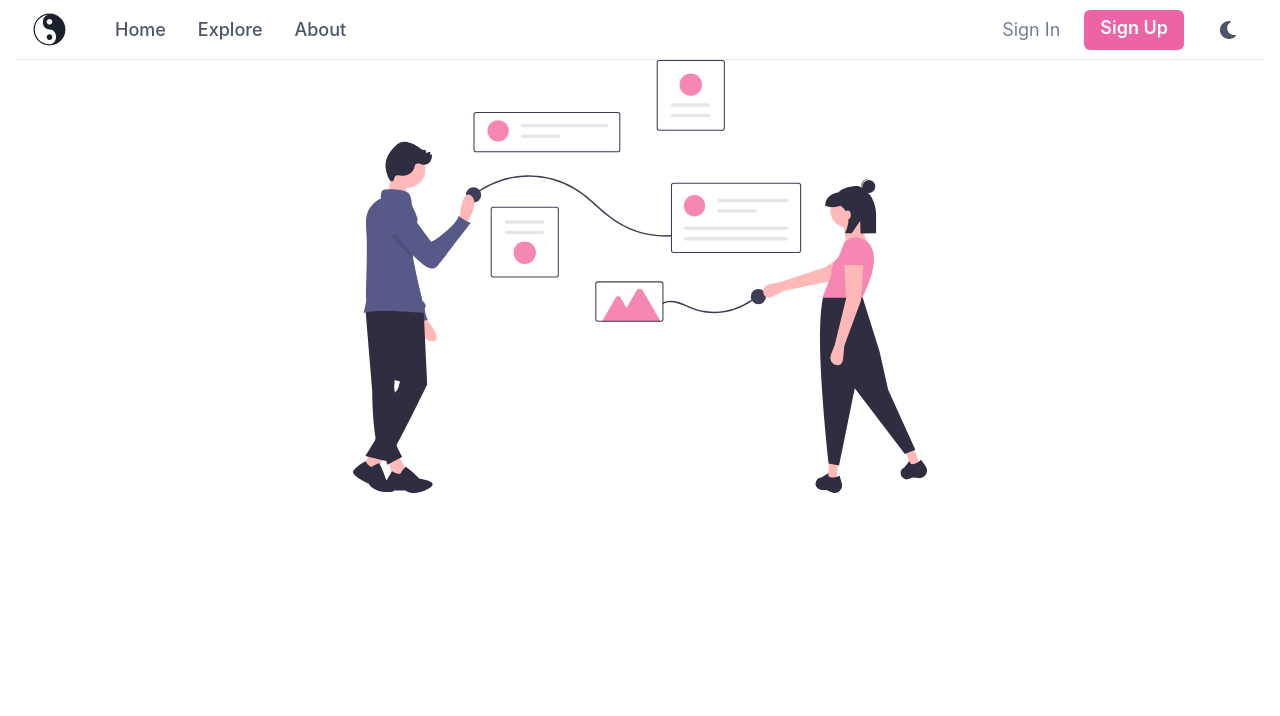
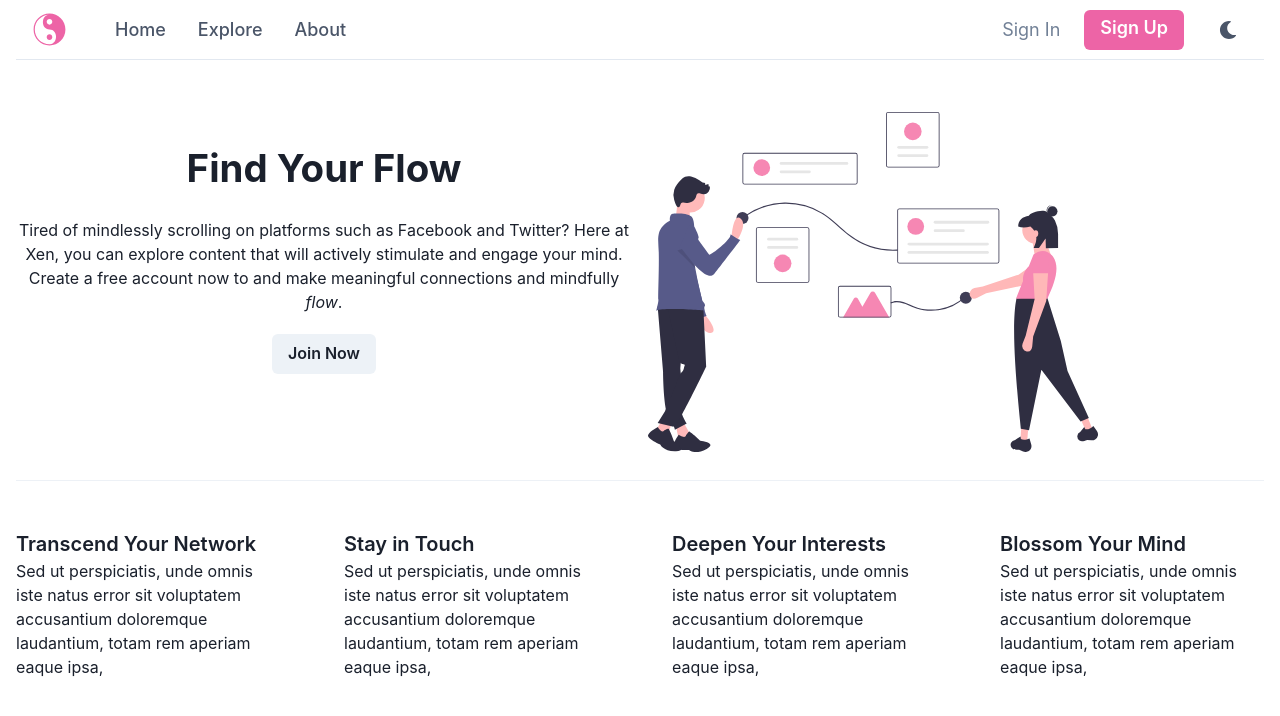
Before and after one commit to AveryKing/xen, a React (Create React App) app in the folder frontend/: page / in a window 1280 px wide. Shown: the top 716 px of the page. Built offline with nearby package versions, Linux system fonts and the light colour scheme.

Commit message:
``CallToAction`` added

```diff
--- a/frontend/src/App.js
+++ b/frontend/src/App.js
@@ -16,13 +16,13 @@ function App({loggedIn = false}) {
         <ChakraProvider theme={theme}>
             <Router>
                 <Navbar/>
-                <Container>
+
                 <Switch>
                     <Route exact path='/' component={loggedIn ? Flow : Home}/>
                     <Route exact path='/login' component={Login}/>
                     <Route exact path='/register' component={Register}/>
                 </Switch>
-                </Container>
+
             </Router>
         </ChakraProvider>
     );
--- /dev/null
+++ b/frontend/src/components/CallToAction.js
@@ -0,0 +1,81 @@
+import {
+    Box,
+    VStack,
+    Button,
+    Flex,
+    Divider,
+    chakra,
+    Grid,
+    GridItem,
+    Container, Image, Text,
+} from '@chakra-ui/react';
+import {} from '@chakra-ui/react';
+import React from "react";
+
+const Feature = ({ heading, text }) => {
+    return (
+        <GridItem>
+            <chakra.h3 fontSize="xl" fontWeight="600">
+                {heading}
+            </chakra.h3>
+            <chakra.p>{text}</chakra.p>
+        </GridItem>
+    );
+};
+
+export default function CallToAction() {
+    return (
+        <Box as={Container} maxW="7xl" mt={14} p={4}>
+            <Grid
+                templateColumns={{
+                    base: 'repeat(1, 1fr)',
+                    sm: 'repeat(2, 1fr)',
+                    md: 'repeat(2, 1fr)',
+                }}
+                gap={4}>
+                <GridItem colSpan={1}>
+                    <VStack mt={2} alignItems="center" spacing="20px">
+                        <Text textAlign='center' fontSize="3vw" fontWeight="700">
+                           Find Your Flow
+                        </Text><Text textAlign='center'>
+                        Tired of mindlessly scrolling on platforms such as Facebook and Twitter? Here at Xen, you can explore content that will actively stimulate and engage your mind.<br/> Create a free account now to and make meaningful connections and mindfully <i>flow</i>.
+                    </Text>
+                        <Button colorScheme="gray" size="md">
+                            Join Now
+                        </Button>
+                    </VStack>
+                </GridItem>
+                <GridItem>
+                    <Flex my={-5}>
+                        <Image w={450}src='assets/svg1.svg'/>
+                    </Flex>
+                </GridItem>
+            </Grid>
+            <Divider mt={12} mb={12} />
+            <Grid
+                templateColumns={{
+                    base: 'repeat(1, 1fr)',
+                    sm: 'repeat(2, 1fr)',
+                    md: 'repeat(4, 1fr)',
+                }}
+                gap={{ base: '8', sm: '12', md: '16' }}>
+                <Feature
+                    heading={'Transcend Your Network'}
+                    text={'Sed ut perspiciatis, unde omnis iste natus error sit voluptatem accusantium doloremque laudantium, totam rem aperiam eaque ipsa,'}
+                />
+                <Feature
+                    heading={'Stay in Touch'}
+                    text={'Sed ut perspiciatis, unde omnis iste natus error sit voluptatem accusantium doloremque laudantium, totam rem aperiam eaque ipsa,'}
+                />
+                <Feature
+                    heading={'Deepen Your Interests'}
+                    text={'Sed ut perspiciatis, unde omnis iste natus error sit voluptatem accusantium doloremque laudantium, totam rem aperiam eaque ipsa,'}
+                />
+                <Feature
+                    heading={'Blossom Your Mind'}
+                    text={'Sed ut perspiciatis, unde omnis iste natus error sit voluptatem accusantium doloremque laudantium, totam rem aperiam eaque ipsa,'}
+                />
+            </Grid>
+        </Box>
+    );
+}
--- a/frontend/src/components/Navbar.js
+++ b/frontend/src/components/Navbar.js
@@ -55,6 +55,7 @@ export default function Navbar() {
                 </Flex>
                 <Flex flex={{ base: 1 }} justify={{ base: 'center', md: 'start' }}>
                     <Icon
+                        sx={{color:'#ED64A6'}}
                         as={GiYinYang}
                         textAlign={useBreakpointValue({ base: 'center', md: 'left' })}
                         fontFamily={'heading'}
--- a/frontend/src/pages/Home.js
+++ b/frontend/src/pages/Home.js
@@ -1,9 +1,12 @@
 import React from 'react';
-import {createIcon, Image} from "@chakra-ui/react";
+import {Box, Flex, Heading, Image, SimpleGrid, Spacer} from "@chakra-ui/react";
 import {ReactComponent as Art} from '../assets/svg1.svg'
+import CallToAction from "../components/CallToAction";
 function Home(props) {
     return (
-        <div><Image src='assets/svg1.svg'/> </div>
+        <div>
+            <CallToAction/>
+        </div>
     );
 }
 
```
